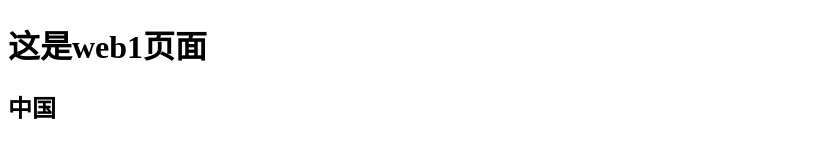
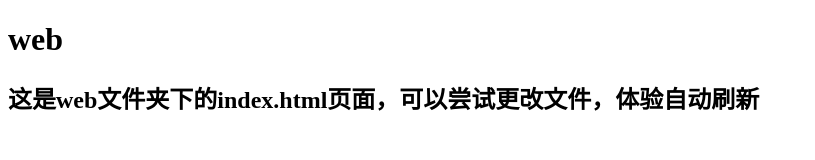
Before and after one commit to csluzhenyu/grunt-livereload-demo, a website: page web/index.html in a window 1280 px wide. Shown: the whole page, without its empty margins (0-815 px from the left). Drawn offline with Linux system fonts and the light colour scheme.

Commit message:
更新html指示

```diff
--- a/web/index.html
+++ b/web/index.html
@@ -5,7 +5,7 @@
   <title>web1</title>
 </head>
 <body>
-  <h1>这是web1页面</h1>
-  <h2>中国</h2>
+<h1>web</h1>
+<h2>这是web文件夹下的index.html页面，可以尝试更改文件，体验自动刷新</h2>
 </body>
 </html>
```
Also changed, not shown: web1/index.html (+2 -1 lines).
